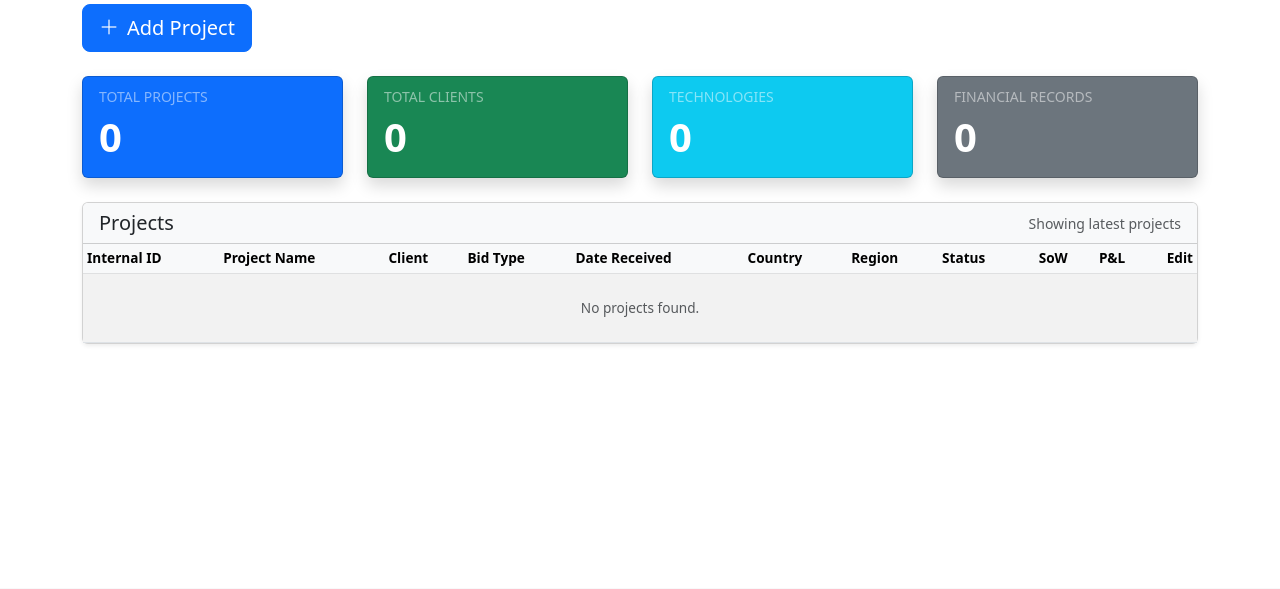
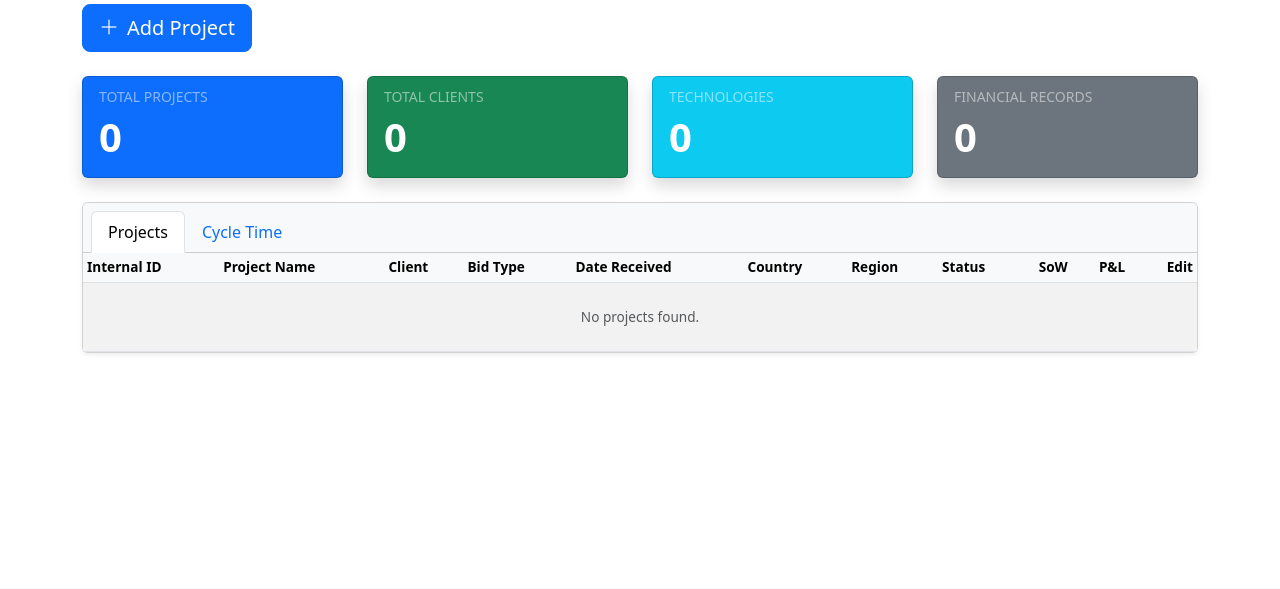
Before and after one commit to colina83/Business-Intelligence-Dashboard, a Django app: page /market/ in a window 1280 px wide. Shown: the part 156-745 px from the top of the page. Run offline with Django 5.2, Linux system fonts and the light colour scheme; the visitor is signed in with stand-in values (Sample User, id 1); data that the repository does not hold is empty.

Commit message:
Additiomal logic to calculate bidding metrics , and additional table

```diff
--- a/market_analysis/views.py
+++ b/market_analysis/views.py
@@ -75,16 +75,93 @@ def dashboard(request):
     except EmptyPage:
         page_obj = paginator.page(paginator.num_pages)
 
+    # Build compact page range for pagination controls (handles large page counts)
+    total = paginator.num_pages
+    current = page_obj.number
+    if total <= 10:
+        page_range_display = list(range(1, total + 1))
+    else:
+        start = max(1, current - 3)
+        end = min(total, current + 3)
+        pages = [1]
+        if start > 2:
+            pages.append('...')
+        for i in range(start, end + 1):
+            pages.append(i)
+        if end < total - 1:
+            pages.append('...')
+        pages.append(total)
+        # remove duplicates while preserving order (safe-guard)
+        seen = set()
+        page_range_display = []
+        for p in pages:
+            if p not in seen:
+                page_range_display.append(p)
+                seen.add(p)
+
+    # Compute cycle time metrics (days) for projects on the current page.
+    # Metrics apply only to projects whose current status is "Won".
+    def _days_between(later, earlier):
+        try:
+            if not later or not earlier:
+                return 0
+            # accept datetime or date; convert datetimes to dates
+            if hasattr(later, 'date'):
+                later = later.date()
+            if hasattr(earlier, 'date'):
+                earlier = earlier.date()
+            return max(0, (later - earlier).days)
+        except Exception:
+            return 0
+
+    for p in page_obj.object_list:
+        # fetch relevant dates (contract may be None)
+        date_received = getattr(p, 'date_received', None)
+        submission_date = getattr(p, 'submission_date', None)
+        award_date = getattr(p, 'award_date', None)
+        contract = getattr(p, 'contract', None)
+        contract_date = getattr(contract, 'contract_date', None) if contract else None
+        start_date = getattr(contract, 'actual_start', None) if contract else None
+
+        # compute metrics (zero when dates missing)
+        p.cycle_rec_to_sub = _days_between(submission_date, date_received)
+        p.cycle_sub_to_award = _days_between(award_date, submission_date)
+        p.cycle_award_to_contract = _days_between(contract_date, award_date)
+        p.cycle_contract_to_start = _days_between(start_date, contract_date)
+        p.cycle_rec_to_start = _days_between(start_date, date_received)
+        p.cycle_award_to_start = _days_between(start_date, award_date)
+
+    # Prepare Cycle Time table: only for awarded projects (status == 'Won')
+    won_qs = projects_qs.filter(status='Won')
+    # Evaluate and compute metrics on the won projects list
+    won_projects = list(won_qs)
+    for p in won_projects:
+        date_received = getattr(p, 'date_received', None)
+        submission_date = getattr(p, 'submission_date', None)
+        award_date = getattr(p, 'award_date', None)
+        contract = getattr(p, 'contract', None)
+        contract_date = getattr(contract, 'contract_date', None) if contract else None
+        start_date = getattr(contract, 'actual_start', None) if contract else None
+
+        p.cycle_rec_to_sub = _days_between(submission_date, date_received)
+        p.cycle_sub_to_award = _days_between(award_date, submission_date)
+        p.cycle_award_to_contract = _days_between(contract_date, award_date)
+        p.cycle_contract_to_start = _days_between(start_date, contract_date)
+        p.cycle_rec_to_start = _days_between(start_date, date_received)
+        p.cycle_award_to_start = _days_between(start_date, award_date)
+
     context = {
         'projects_count': projects_count,
         'clients_count': clients_count,
         'technologies_count': technologies_count,
         'financials_count': financials_count,
-        'projects': projects_qs,             # full queryset (kept for counts/exports if needed)
-        'page_obj': page_obj,                # current page
+        'projects': projects_qs,
+        'page_obj': page_obj,
         'paginator': paginator,
+        'page_range_display': page_range_display,
         'competitor_choices': getattr(Competitor, 'COMPETITOR_CHOICES', []),
         'status_choices': Project.STATUS,  # list of (key, label)
+        'won_projects': won_projects,
     }
     return render(request, 'market_analysis/dashboard.html', context)
 
@@ -281,7 +358,7 @@ def update_contract(request, project_id):
     Accept POST from dashboard modal to:
       - optionally change project.status (new_status)
       - set submission/award/lost dates when provided
-      - update ProjectContract.actual_start/actual_end (and compute duration)
+      - update ProjectContract.contract_date/actual_start/actual_end (and compute duration)
       - optionally create Competitor when status becomes Lost (or is Lost)
     """
     project = get_object_or_404(Project, pk=project_id)
@@ -294,6 +371,7 @@ def update_contract(request, project_id):
         submission_date = request.POST.get('submission_date')
         award_date = request.POST.get('award_date')
         lost_date = request.POST.get('lost_date')
+        contract_date = request.POST.get('contract_date')
         competitor_choice = request.POST.get('competitor')
         new_status = request.POST.get('new_status')  # optional
 
@@ -305,28 +383,34 @@ def update_contract(request, project_id):
             except Exception:
                 return None
 
-        # If a new_status was chosen, set it (and set any explicit date fields provided)
+        # Persist any explicit project-level dates unconditionally (allows editing award_date for existing Won projects)
+        if submission_date:
+            project.submission_date = parse_date(submission_date)
+        if award_date:
+            project.award_date = parse_date(award_date)
+        if lost_date:
+            project.lost_date = parse_date(lost_date)
+
+        # If a new_status was chosen, set it (status change logic will run in Project.save)
         if new_status:
-            # apply provided date fields before saving project to persist them
-            if new_status == 'Submitted' and submission_date:
-                project.submission_date = parse_date(submission_date)
-            if new_status == 'Won' and award_date:
-                project.award_date = parse_date(award_date)
-            if new_status == 'Lost' and lost_date:
-                project.lost_date = parse_date(lost_date)
+            project.status = new_status
 
-            # update status (this triggers Project.save logic to create histories/snapshots)
-            project.status = new_status
-            try:
-                project.save()
-            except Exception:
-                # don't crash; continue to update contract/competitor
-                pass
+        # Save project first so any Project.save hooks run (snapshots, status history, etc.)
+        try:
+            project.save()
+        except Exception:
+            # swallow - we still want to persist contract if possible
+            pass
 
-        # Update contract dates (always allowed)
+        # Update contract fields (always allowed). contract_date only set if provided.
         contract.actual_start = parse_date(actual_start)
         contract.actual_end = parse_date(actual_end)
-        contract.save()
+        if contract_date:
+            contract.contract_date = parse_date(contract_date)
+        try:
+            contract.save()
+        except Exception:
+            messages.warning(request, 'Could not save contract details; check server logs.')
 
         # If project is Lost (either newly set or already lost), optionally record competitor
         if (new_status == 'Lost' or project.status == 'Lost') and competitor_choice is not None:
@@ -336,6 +420,7 @@ def update_contract(request, project_id):
                 pass
 
         messages.success(request, 'Saved status/contract/competitor changes.')
+
     return redirect('market_analysis:dashboard')
 
 
--- a/templates/market_analysis/dashboard.html
+++ b/templates/market_analysis/dashboard.html
@@ -56,10 +56,18 @@
 
 <div class="card shadow-sm">
   <div class="card-header bg-light">
-        <div class="d-flex justify-content-between align-items-center">
-            <h5 class="mb-0">Projects</h5>
-            <small class="text-muted">Showing latest projects</small>
-        </div>
+    <ul class="nav nav-tabs card-header-tabs" id="dashboardTabs" role="tablist">
+      <li class="nav-item" role="presentation">
+        <button class="nav-link active" id="projects-tab" data-bs-toggle="tab" data-bs-target="#projects-pane" type="button" role="tab" aria-controls="projects-pane" aria-selected="true">
+          Projects
+        </button>
+      </li>
+      <li class="nav-item" role="presentation">
+        <button class="nav-link" id="cycle-tab" data-bs-toggle="tab" data-bs-target="#cycle-pane" type="button" role="tab" aria-controls="cycle-pane" aria-selected="false">
+          Cycle Time
+        </button>
+      </li>
+    </ul>
   </div>
 
   <div class="card-body p-0">
@@ -68,8 +76,12 @@
       .projects-table { font-size: 0.85rem; }
       /* scrollable area for long tables */
       .projects-table-wrapper { max-height: 520px; overflow: auto; }
+      .metrics-table th, .metrics-table td { white-space: nowrap; }
     </style>
 
+    <div class="tab-content">
+      <!-- Projects tab (original table, cycle column removed) -->
+      <div class="tab-pane fade show active" id="projects-pane" role="tabpanel" aria-labelledby="projects-tab">
         <div class="projects-table-wrapper">
           <table class="table table-striped mb-0 align-middle table-sm projects-table">
             <thead class="table-light">
@@ -95,17 +107,13 @@
                 <td>{% if p.client %}{{ p.client.name }}{% else %}-{% endif %}</td>
                 <td>{{ p.get_bid_type_display }}</td>
                 <td class="text-nowrap">{% if p.date_received %}{{ p.date_received|date:"Y-m-d" }}{% else %}-{% endif %}</td>
-
                 <td class="text-nowrap">{{ p.country }}</td>
                 <td>{{ p.get_region_display }}</td>
 
-                        <!-- Status column: Ongoing (blue), Submitted (orange), Won (green), Lost (red) -->
                 <td>
                   {% if p.status == 'Won' %}
-                            <button type="button"
-                                    class="btn btn-sm btn-success status-pill"
-                                    data-project-id="{{ p.project_id }}"
-                                    data-status="Won"
+                    <button type="button" class="btn btn-sm btn-success status-pill"
+                            data-project-id="{{ p.project_id }}" data-status="Won"
                             data-start="{% if p.contract and p.contract.actual_start %}{{ p.contract.actual_start|date:'Y-m-d' }}{% endif %}"
                             data-end="{% if p.contract and p.contract.actual_end %}{{ p.contract.actual_end|date:'Y-m-d' }}{% endif %}"
                             data-award="{% if p.award_date %}{{ p.award_date|date:'Y-m-d' }}{% endif %}"
@@ -116,10 +124,8 @@
                     </button>
 
                   {% elif p.status == 'Lost' %}
-                            <button type="button"
-                                    class="btn btn-sm btn-danger status-pill"
-                                    data-project-id="{{ p.project_id }}"
-                                    data-status="Lost"
+                    <button type="button" class="btn btn-sm btn-danger status-pill"
+                            data-project-id="{{ p.project_id }}" data-status="Lost"
                             data-start="{% if p.contract and p.contract.actual_start %}{{ p.contract.actual_start|date:'Y-m-d' }}{% endif %}"
                             data-end="{% if p.contract and p.contract.actual_end %}{{ p.contract.actual_end|date:'Y-m-d' }}{% endif %}"
                             data-lost="{% if p.lost_date %}{{ p.lost_date|date:'Y-m-d' }}{% endif %}"
@@ -129,10 +135,8 @@
                     </button>
 
                   {% elif p.status == 'Submitted' %}
-                            <button type="button"
-                                    class="btn btn-sm btn-warning status-pill"
-                                    data-project-id="{{ p.project_id }}"
-                                    data-status="Submitted"
+                    <button type="button" class="btn btn-sm btn-warning status-pill"
+                            data-project-id="{{ p.project_id }}" data-status="Submitted"
                             data-submission="{% if p.submission_date %}{{ p.submission_date|date:'Y-m-d' }}{% endif %}"
                             data-award="{% if p.award_date %}{{ p.award_date|date:'Y-m-d' }}{% endif %}"
                             data-lost="{% if p.lost_date %}{{ p.lost_date|date:'Y-m-d' }}{% endif %}">
@@ -140,20 +144,16 @@
                     </button>
 
                   {% elif p.status == 'Ongoing' %}
-                            <button type="button"
-                                    class="btn btn-sm btn-primary status-pill"
-                                    data-project-id="{{ p.project_id }}"
-                                    data-status="Ongoing"
+                    <button type="button" class="btn btn-sm btn-primary status-pill"
+                            data-project-id="{{ p.project_id }}" data-status="Ongoing"
                             data-submission="{% if p.submission_date %}{{ p.submission_date|date:'Y-m-d' }}{% endif %}">
                       <i class="bi bi-play-circle me-1"></i>Ongoing
                     </button>
-
                   {% else %}
                     {{ p.get_status_display }}
                   {% endif %}
                 </td>
 
-                        <!-- Scope of Work column -->
                 <td>
                   {% if p.has_scope %}
                     <a href="{% url 'market_analysis:project_scope' project_id=p.project_id %}" class="btn btn-sm btn-outline-primary">
@@ -166,7 +166,6 @@
                   {% endif %}
                 </td>
 
-                        <!-- P&L (financial) column -->
                 <td class="text-center">
                   {% if not p.has_financial %}
                     <a href="{% url 'market_analysis:project_add_financial' project_id=p.project_id %}" class="btn btn-sm btn-outline-success" title="Add P&L">
@@ -179,7 +178,6 @@
                   {% endif %}
                 </td>
 
-                        <!-- Edit -->
                 <td class="text-end">
                   <a href="{% url 'market_analysis:project_edit' project_id=p.project_id %}" class="btn btn-sm btn-outline-primary" title="Edit Project">
                     <i class="bi bi-pencil-square"></i> Edit
@@ -195,49 +193,78 @@
           </table>
         </div>
       </div>
+
+      <!-- Cycle Time tab (new table: one metric per column) -->
+      <div class="tab-pane fade" id="cycle-pane" role="tabpanel" aria-labelledby="cycle-tab">
+        <div class="projects-table-wrapper">
+          <table class="table table-striped mb-0 align-middle table-sm projects-table metrics-table">
+            <thead class="table-light">
+              <tr>
+                <th>Internal ID</th>
+                <th>Project Name</th>
+                <th>Client</th>
+                <th class="text-end">Rec → Sub (days)</th>
+                <th class="text-end">Sub → Award (days)</th>
+                <th class="text-end">Award → Contract (days)</th>
+                <th class="text-end">Contract → Start (days)</th>
+                <th class="text-end">Rec → Start (days)</th>
+                <th class="text-end">Award → Start (days)</th>
+              </tr>
+            </thead>
+            <tbody>
+              {% for p in won_projects %}
+              <tr>
+                <td class="text-nowrap">{{ p.internal_id }}</td>
+                <td>{{ p.name }}</td>
+                <td>{% if p.client %}{{ p.client.name }}{% else %}-{% endif %}</td>
+                <td class="text-end">{{ p.cycle_rec_to_sub }}</td>
+                <td class="text-end">{{ p.cycle_sub_to_award }}</td>
+                <td class="text-end">{{ p.cycle_award_to_contract }}</td>
+                <td class="text-end">{{ p.cycle_contract_to_start }}</td>
+                <td class="text-end">{{ p.cycle_rec_to_start }}</td>
+                <td class="text-end">{{ p.cycle_award_to_start }}</td>
+              </tr>
+              {% empty %}
+              <tr>
+                <td colspan="9" class="text-center text-muted py-4">No projects found.</td>
+              </tr>
+              {% endfor %}
+            </tbody>
+          </table>
+        </div>
+      </div>
     </div>
 
-<!-- Pagination controls -->
+    <!-- shared pagination controls (works for both tabs) -->
     {% if page_obj.paginator.num_pages > 1 %}
       <nav class="d-flex justify-content-center my-3" aria-label="Projects pagination">
         <ul class="pagination pagination-sm mb-0">
           {% if page_obj.has_previous %}
-        <li class="page-item">
-          <a class="page-link" href="?page={{ page_obj.previous_page_number }}" aria-label="Previous">&laquo;</a>
-        </li>
+            <li class="page-item"><a class="page-link" href="?page={{ page_obj.previous_page_number }}" aria-label="Previous">&laquo;</a></li>
           {% else %}
             <li class="page-item disabled"><span class="page-link">&laquo;</span></li>
           {% endif %}
 
-      {# show a small window of pages around current #}
-      {% for num in page_obj.paginator.page_range %}
-        {% if page_obj.paginator.num_pages > 10 %}
-          {% if num == 1 or num == page_obj.paginator.num_pages or num >= page_obj.number|add:-3 and num <= page_obj.number|add:3 %}
-            <li class="page-item {% if num == page_obj.number %}active{% endif %}">
-              <a class="page-link" href="?page={{ num }}">{{ num }}</a>
-            </li>
-          {% elif num == 2 and page_obj.number > 5 %}
+          {% for item in page_range_display %}
+            {% if item == '...' %}
               <li class="page-item disabled"><span class="page-link">…</span></li>
-          {% elif num == page_obj.paginator.num_pages|add:-1 and page_obj.number < page_obj.paginator.num_pages|add:-4 %}
-            <li class="page-item disabled"><span class="page-link">…</span></li>
-          {% endif %}
             {% else %}
-          <li class="page-item {% if num == page_obj.number %}active{% endif %}">
-            <a class="page-link" href="?page={{ num }}">{{ num }}</a>
+              <li class="page-item {% if item == page_obj.number %}active{% endif %}">
+                <a class="page-link" href="?page={{ item }}">{{ item }}</a>
               </li>
             {% endif %}
           {% endfor %}
 
           {% if page_obj.has_next %}
-        <li class="page-item">
-          <a class="page-link" href="?page={{ page_obj.next_page_number }}" aria-label="Next">&raquo;</a>
-        </li>
+            <li class="page-item"><a class="page-link" href="?page={{ page_obj.next_page_number }}" aria-label="Next">&raquo;</a></li>
           {% else %}
             <li class="page-item disabled"><span class="page-link">&raquo;</span></li>
           {% endif %}
         </ul>
       </nav>
     {% endif %}
+  </div>
+</div>
 
 <!-- provide a JS mapping of status labels so client script never has to read DOM options -->
 <script>
```
Lines whose indentation alone changed are shown as unchanged.
